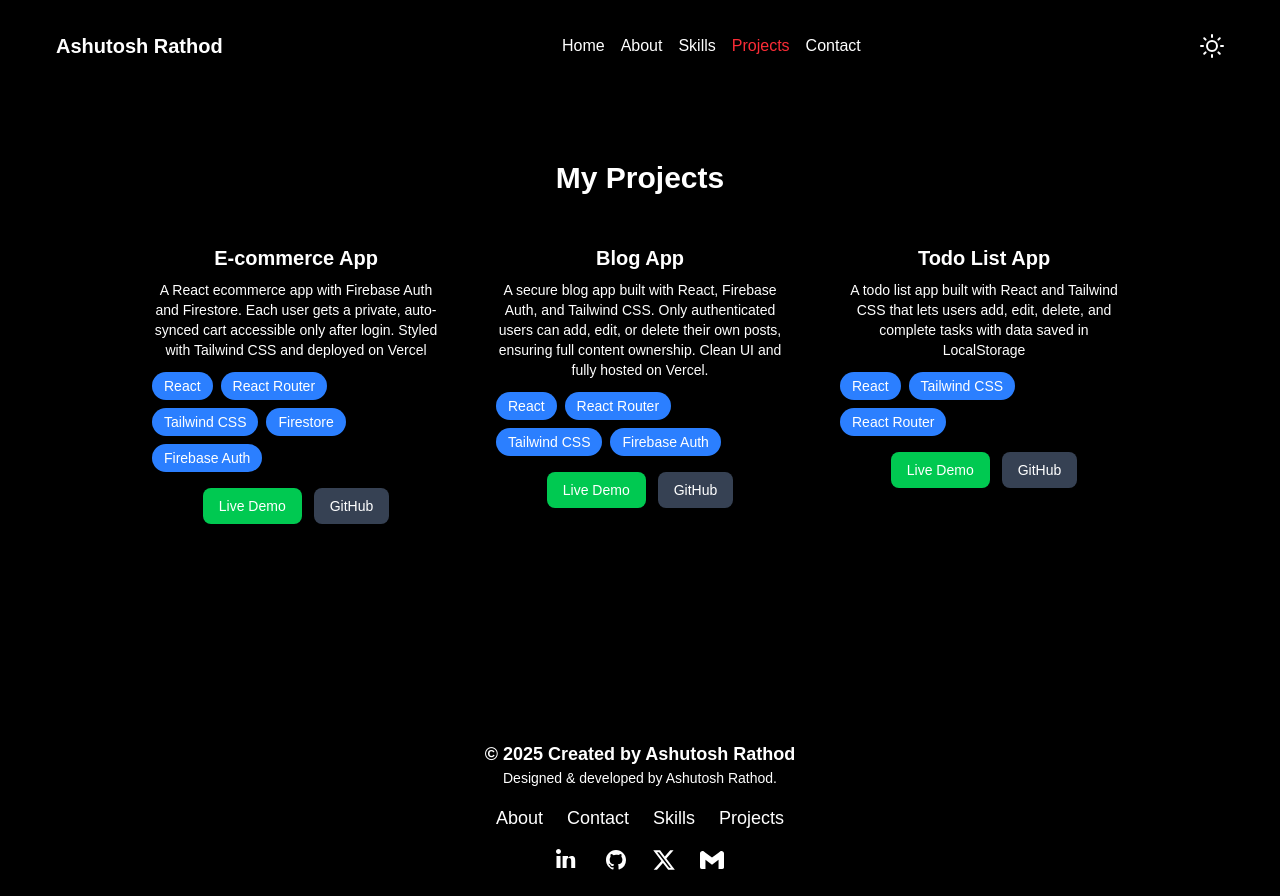
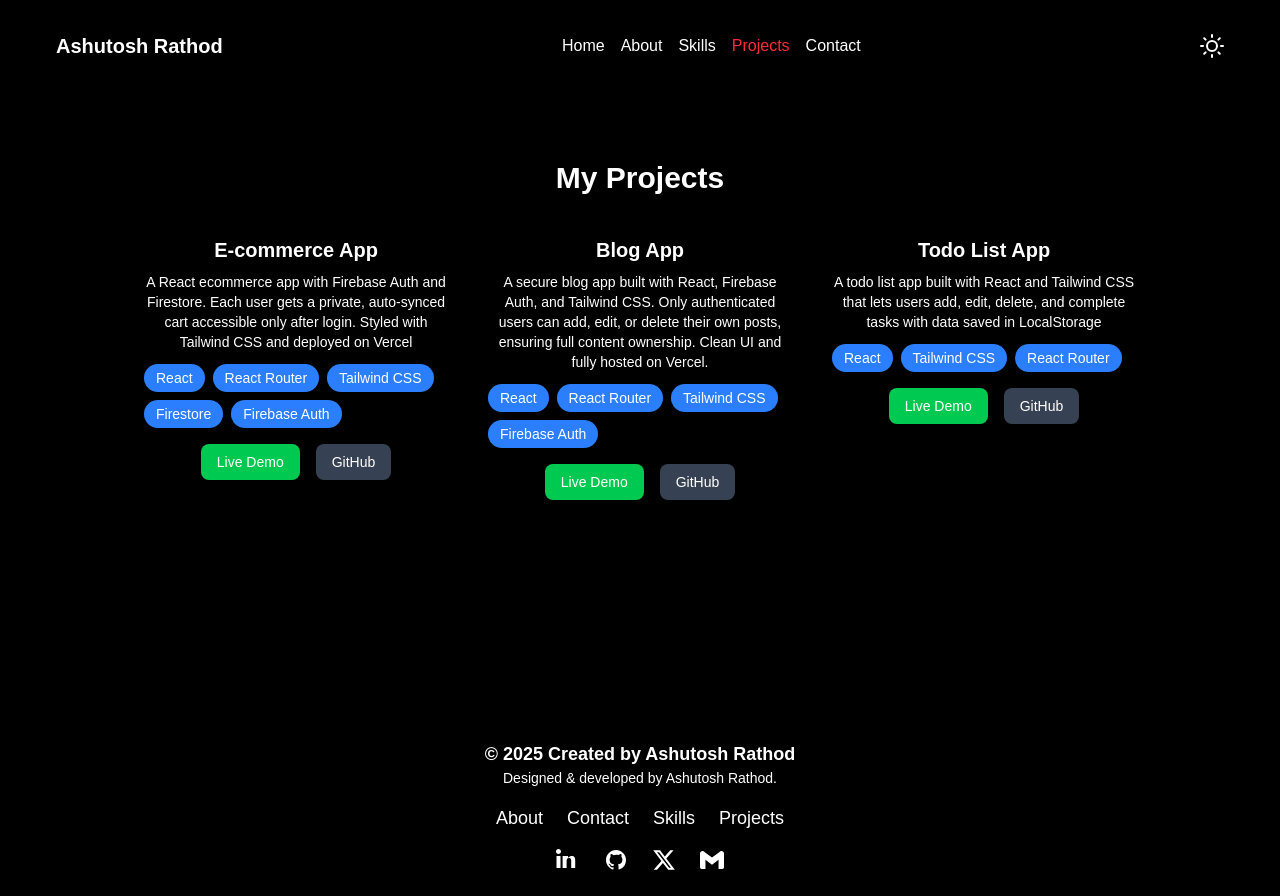
Before and after one commit to RATHODASHUTOSHSINGHGOVINDSINGH/Portfolio, a React (Vite) app: page /projects in a window 1280 px wide. Built offline with nearby package versions, Linux system fonts and the light colour scheme.

Commit message:
improve layout of tools & tech tags in project cards

```diff
--- a/src/Components/Footer.jsx
+++ b/src/Components/Footer.jsx
@@ -1,4 +1,4 @@
-import { Link } from "react-router";
+ import { Link } from "react-router";
 
 const Footer = () => {
   return (
--- a/src/Components/Projects.jsx
+++ b/src/Components/Projects.jsx
@@ -40,7 +40,7 @@ const Projects = () => {
 
 
             {/* Project Content */}
-            <div className="p-4">
+            <div className="p-2">
               <h3 className="text-xl font-semibold mb-2">{title}</h3>
               <p className="mt-2 text-sm mb-3">{description}</p>
 
@@ -57,7 +57,7 @@ const Projects = () => {
               </div>
 
               {/* Action Buttons */}
-              <div className="flex gap-3 justify-center">
+              <div className="flex gap-4 justify-center">
                 <a
                   href={demoLink}
                   target="_blank"
```
